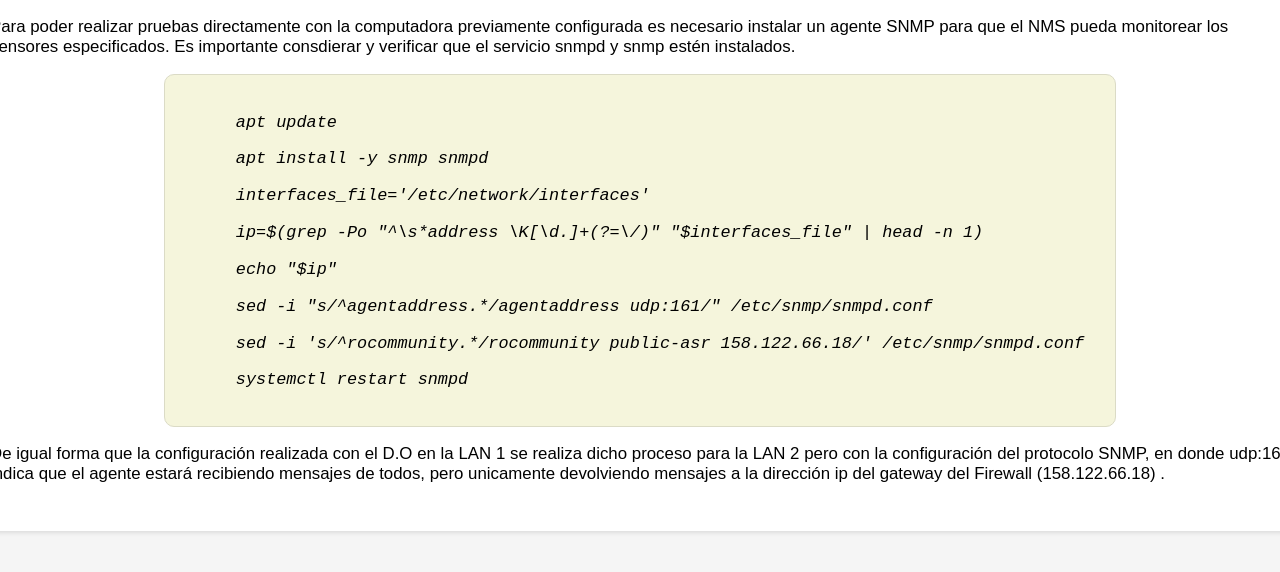
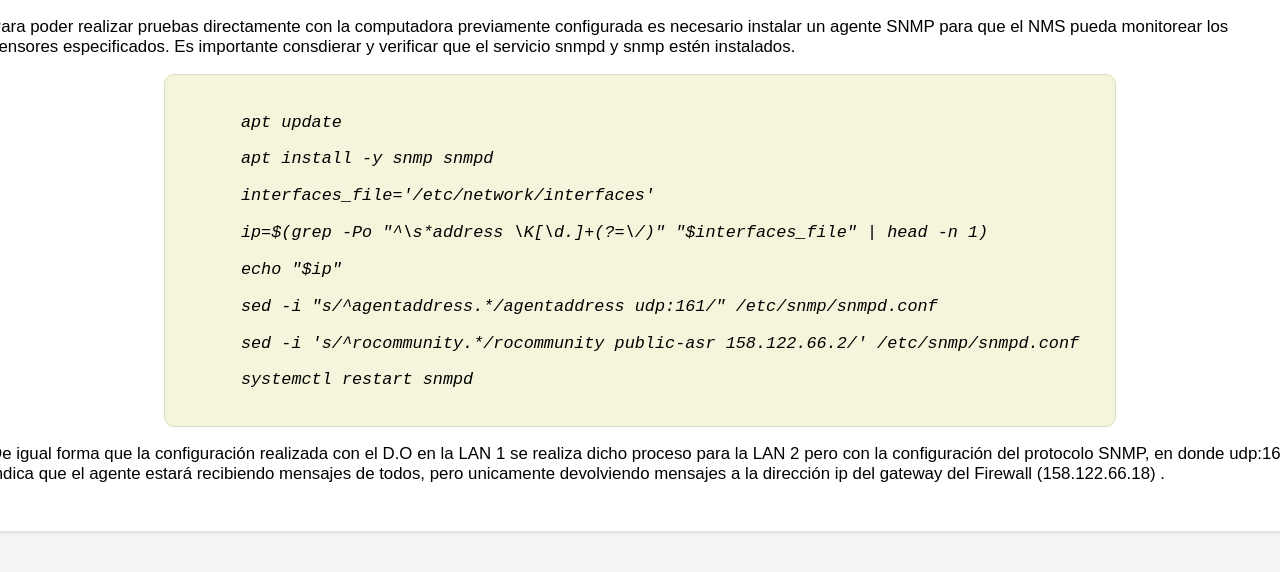
Before and after one commit to McVelez/MonitoreoReport, a plain HTML site: page Lan2_do.html in a window 1280 px wide. Shown: the part 204-776 px from the top of the page. Drawn offline with Linux system fonts and the light colour scheme.

Commit message:
Update Lan2_do.html

```diff
--- a/Lan2_do.html
+++ b/Lan2_do.html
@@ -67,7 +67,7 @@
                     <ol><code>ip=$(grep -Po "^\s*address \K[\d.]+(?=\/)" "$interfaces_file" | head -n 1)</code></ol>
                     <ol><code>echo "$ip"</code></ol>
                     <ol><code>sed -i "s/^agentaddress.*/agentaddress udp:161/" /etc/snmp/snmpd.conf</code></ol>
-                    <ol><code>sed -i 's/^rocommunity.*/rocommunity public-asr 158.122.66.18/' /etc/snmp/snmpd.conf</code></ol>
+                    <ol><code>sed -i 's/^rocommunity.*/rocommunity public-asr 158.122.66.2/' /etc/snmp/snmpd.conf</code></ol>
                     <ol><code>systemctl restart snmpd</code></ol>
                 </div>
             </div>
```
